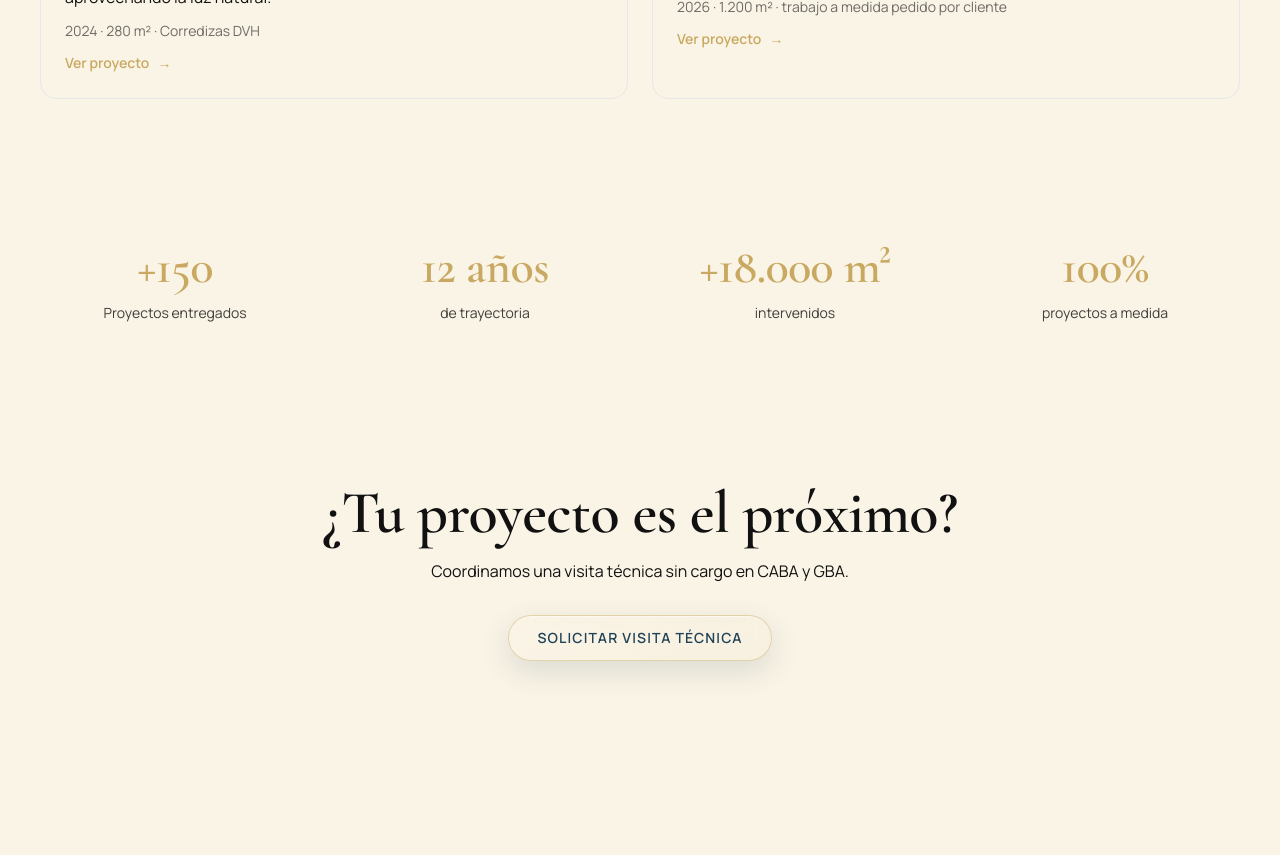
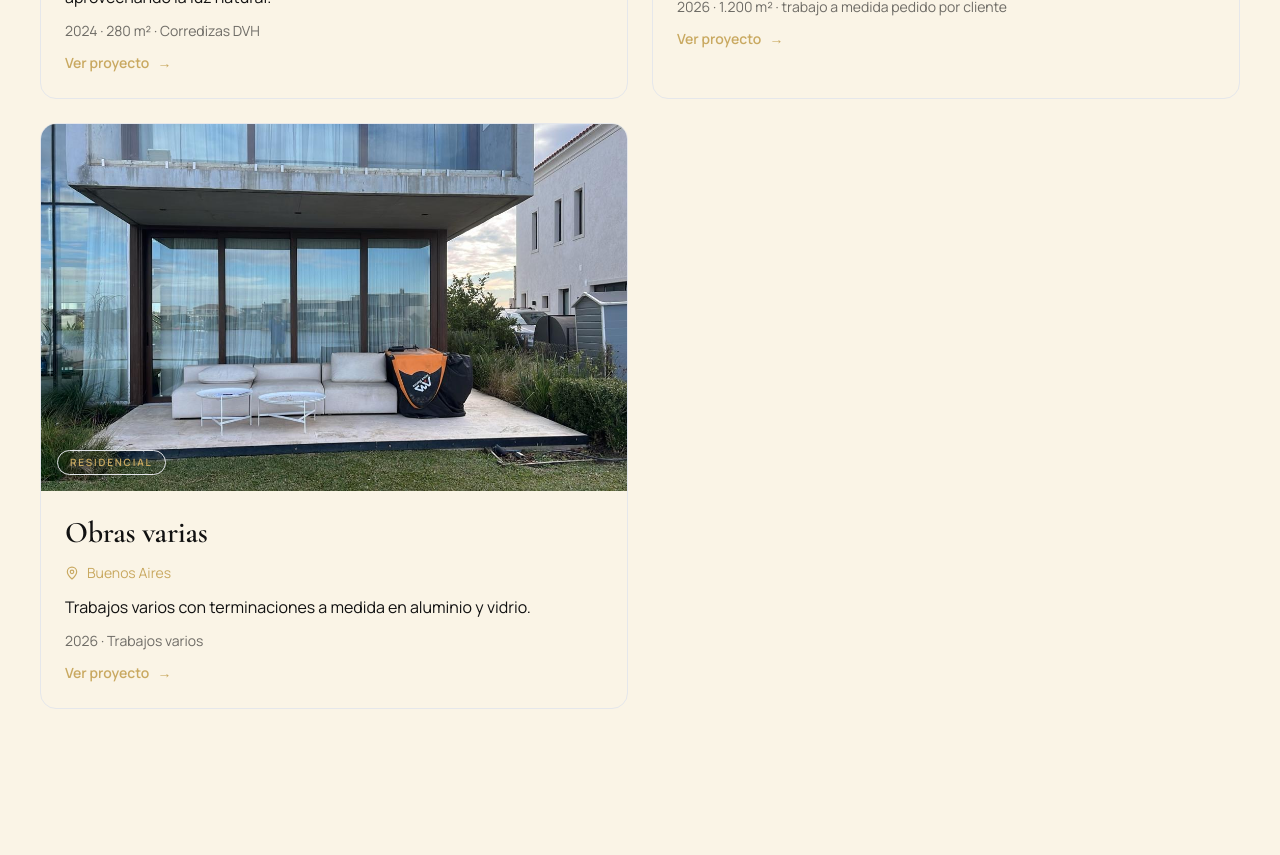
Before and after one commit to Danibentan/WebpageBmrgroup, a Next.js app: page /nuestras-obras in a window 1280 px wide. Shown: the part 860-1715 px from the top of the page. Built offline with nearby package versions, Linux system fonts and the light colour scheme.

Commit message:
Fix obras gallery image paths and add Obras Varias project

```diff
--- a/content/obras.ts
+++ b/content/obras.ts
@@ -1,5 +1,3 @@
-import { getPublicGalleryPaths } from '@/lib/publicGallery';
-
 export type Obra = {
   slug: string;
   title: string;
@@ -20,15 +18,15 @@ export const obras: Obra[] = [
     category: 'RESIDENCIAL',
     location: 'Escobar, Buenos Aires',
     meta: '2024 · 280 m² · Corredizas DVH',
-    image: '/obras/casa/la-serena-3.jpg',
+    image: '/obras/casa-la-serena-3.jpg',
     detailDescription:
       'Se ejecutó un sistema integral de aberturas corredizas de gran formato, priorizando entrada de luz natural, continuidad visual interior-exterior y alta prestación térmica/acústica.',
     gallery: [
-      '/obras/casa/la-serena-1.jpg',
-      '/obras/casa/la-serena-2.jpg',
-      '/obras/casa/la-serena-3.jpg',
-      '/obras/casa/la-serena-4.jpg',
-      '/obras/casa/la-serena-5.jpg'
+      '/obras/casa-la-serena-1.jpg',
+      '/obras/casa-la-serena-2.jpg',
+      '/obras/casa-la-serena-3.jpg',
+      '/obras/casa-la-serena-4.jpg',
+      '/obras/casa-la-serena-5.jpg'
     ]
   },
   {
@@ -48,6 +46,24 @@ export const obras: Obra[] = [
       '/obras/la-inquieta-4.jpg',
       '/obras/la-inquieta-5.jpg',
       '/obras/la-inquieta-6.jpg'
-     ]
+    ]
+  },
+  {
+    slug: 'obras-varias',
+    title: 'Obras varias',
+    description: 'Trabajos varios con terminaciones a medida en aluminio y vidrio.',
+    category: 'RESIDENCIAL',
+    location: 'Buenos Aires',
+    meta: '2026 · Trabajos varios',
+    image: '/obras/obras-varias/frente casa.JPG',
+    detailDescription:
+      'Selección de trabajos realizados en distintas obras, incluyendo frentes, marcos, vidrios y ventiluz.',
+    gallery: [
+      '/obras/obras-varias/frente casa.JPG',
+      '/obras/obras-varias/marco obra varia.JPG',
+      '/obras/obras-varias/vidrios.JPG',
+      '/obras/obras-varias/Trabajos varios.JPG',
+      '/obras/obras-varias/ventiluz.JPG'
+    ]
   }
 ];
```
